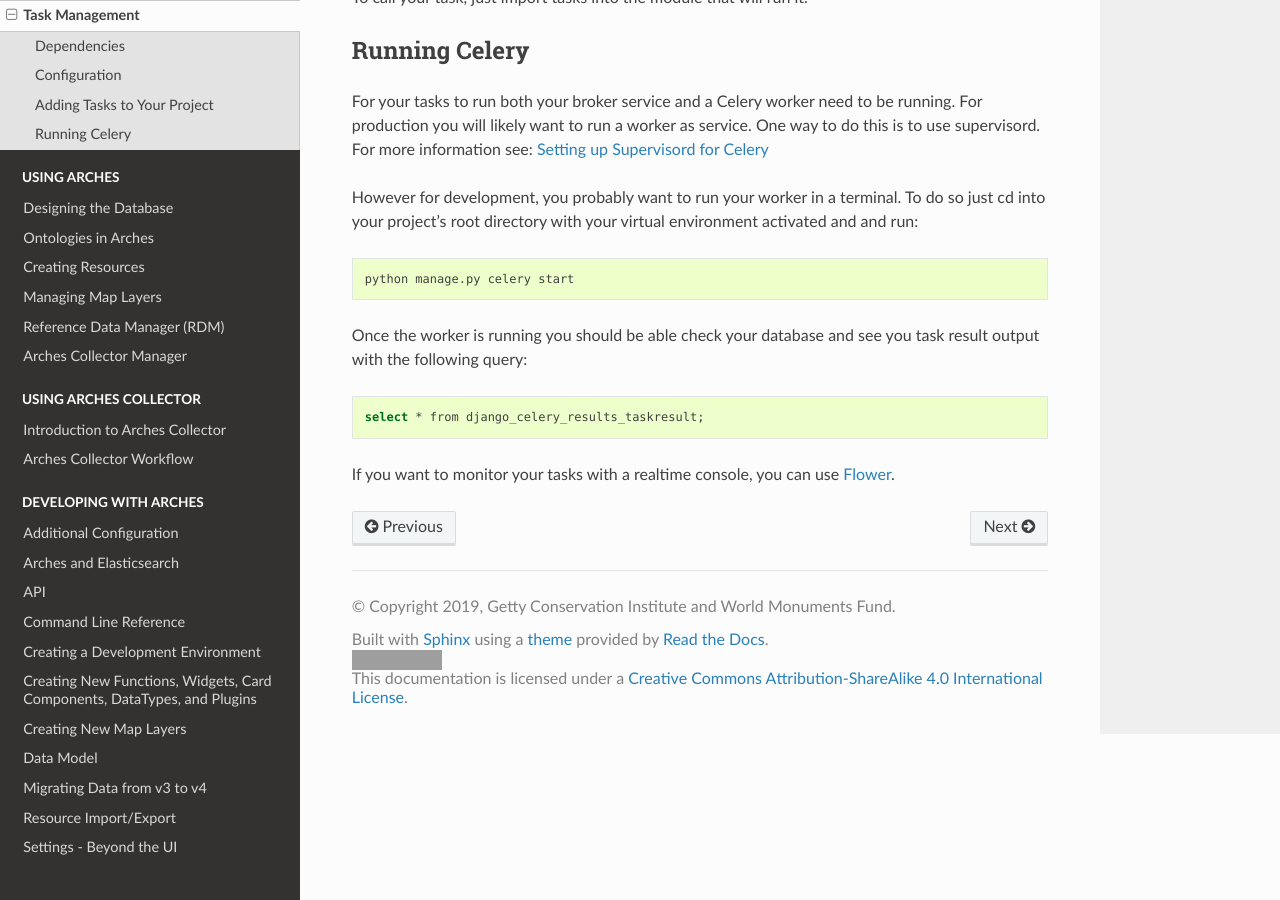
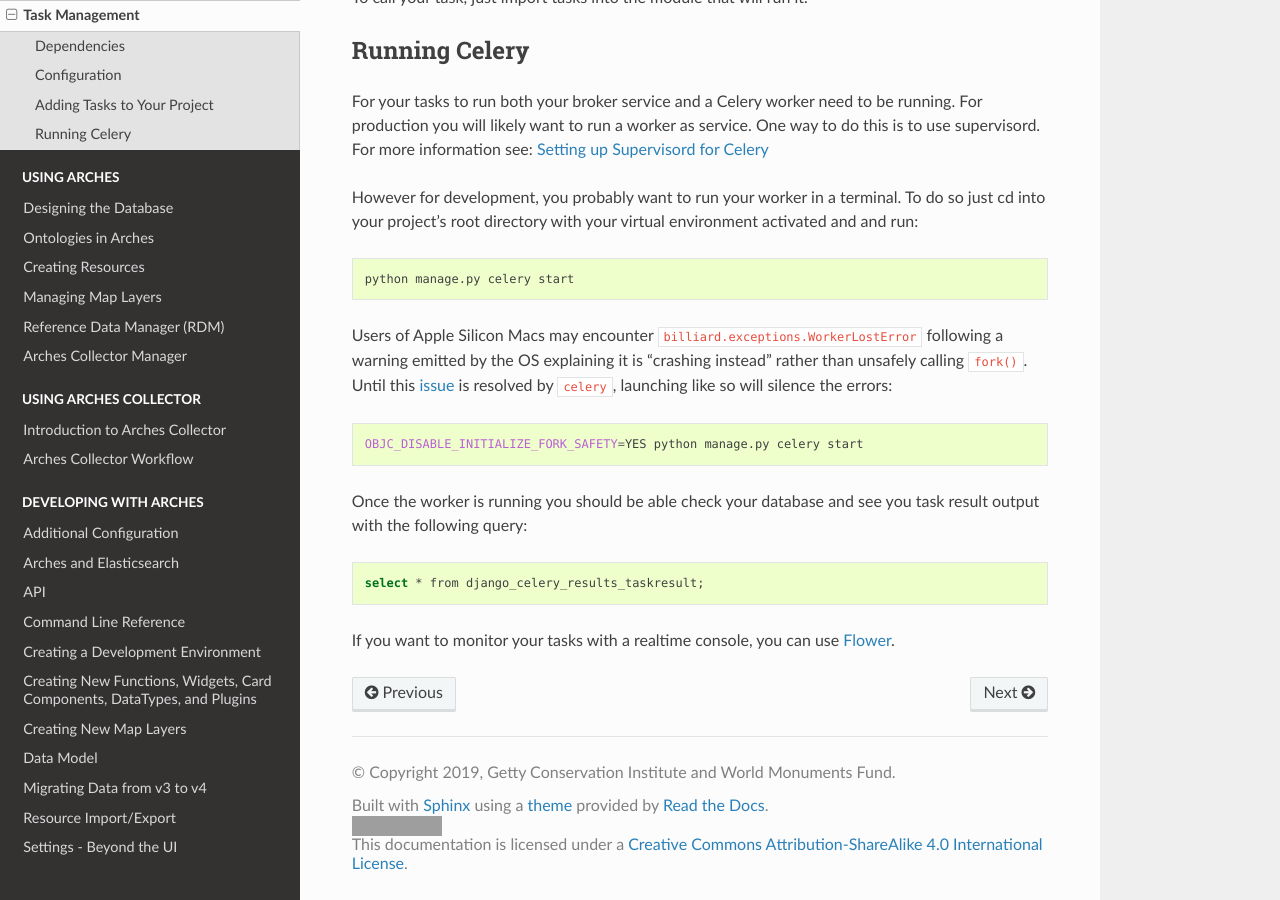
Before and after one commit to archesproject/arches-docs, a Sphinx documentation site: the page built from docs/task-management.txt, in a window 1280 px wide and 900 px high, scrolled down 1093 px. Built offline with Sphinx 7.4.7 and the Read the Docs theme 2.0.0, drawn with Linux system fonts in a browser that asks for light colours; grey boxes are pictures that could not be loaded.

Commit message:
Update task-management.txt, to implement PR #363
We can't simply cherry-pick the commit in https://github.com/archesproject/arches-docs/pull/363 so I manually recreated the change here because of the different file structure.

```diff
--- a/docs/task-management.txt
+++ b/docs/task-management.txt
@@ -64,6 +64,14 @@
 
     python manage.py celery start
 
+Users of Apple Silicon Macs may encounter ``billiard.exceptions.WorkerLostError`` following a warning
+emitted by the OS explaining it is "crashing instead" rather than unsafely calling ``fork()``. Until this
+`issue <https://github.com/celery/celery/issues/7324>`_ is resolved by ``celery``, launching like so will
+silence the errors:
+
+.. code-block:: bash
+
+    OBJC_DISABLE_INITIALIZE_FORK_SAFETY=YES python manage.py celery start
 
 Once the worker is running you should be able check your database and see you task result output with the following
 query:
```
